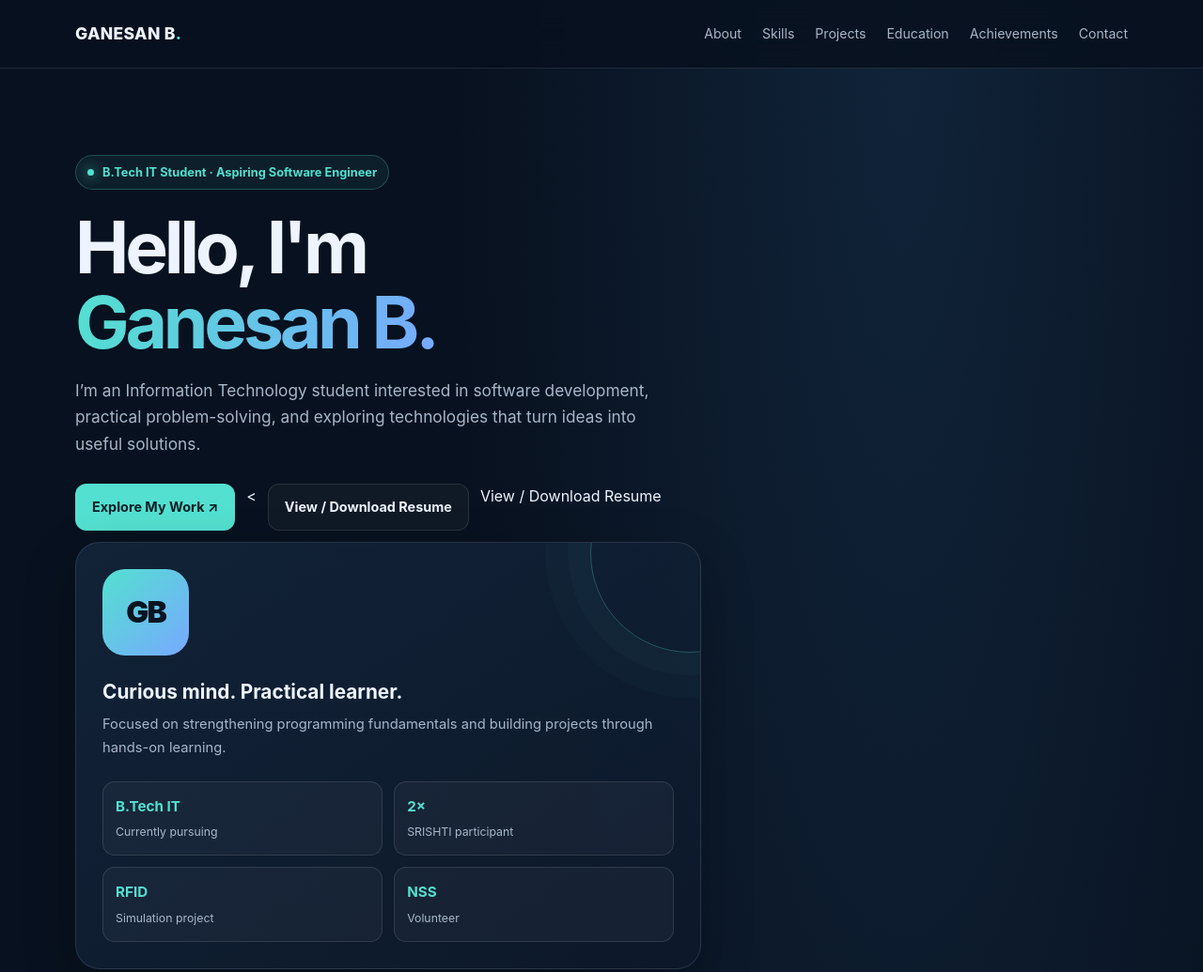
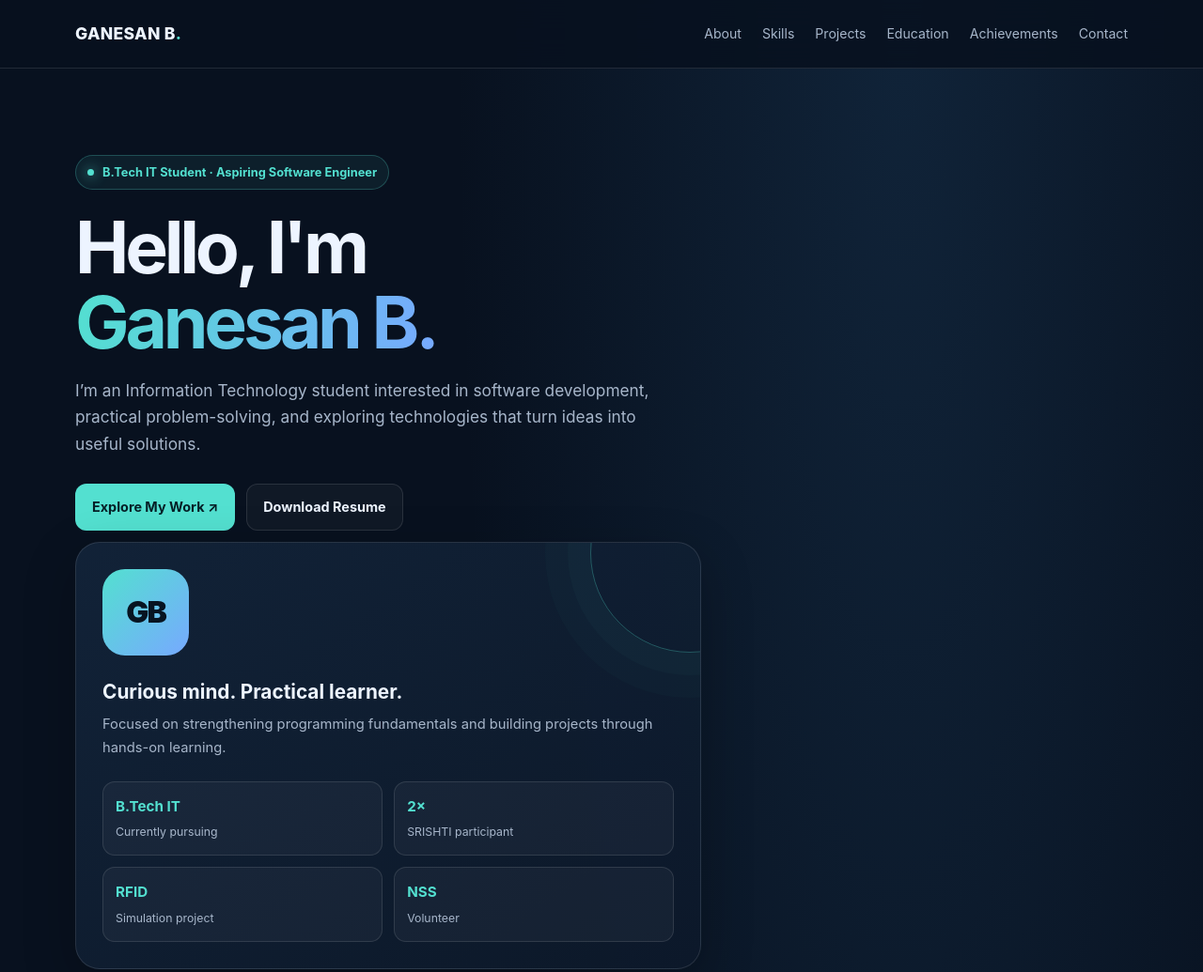
Before and after one commit to ganesan2907/Ganesan-B-portfolio, a plain HTML site: page index.html in a window 1280 px wide. Shown: the top 1035 px of the page at 94% size. Drawn offline with Linux system fonts and the light colour scheme.

Commit message:
Update index.html

```diff
--- a/index.html
+++ b/index.html
@@ -32,13 +32,11 @@
     <p class="lead">I’m an Information Technology student interested in software development, practical problem-solving, and exploring technologies that turn ideas into useful solutions.</p>
     <div class="actions">
       <a class="btn primary" href="#projects">Explore My Work ↗</a>
-      <<a class="btn secondary"
+      <a class="btn secondary"
    href="https://ganesan2907.github.io/Ganesan-B-portfolio/Ganesan_B_Resume.pdf"
-   target="_blank"
-   rel="noopener">
-   View / Download Resume
+   target="_blank">
+   Download Resume
       </a>
-   View / Download Resume</a>
   <aside class="hero-card reveal">
     <div class="monogram">GB</div>
     <h2>Curious mind. Practical learner.</h2>
```
